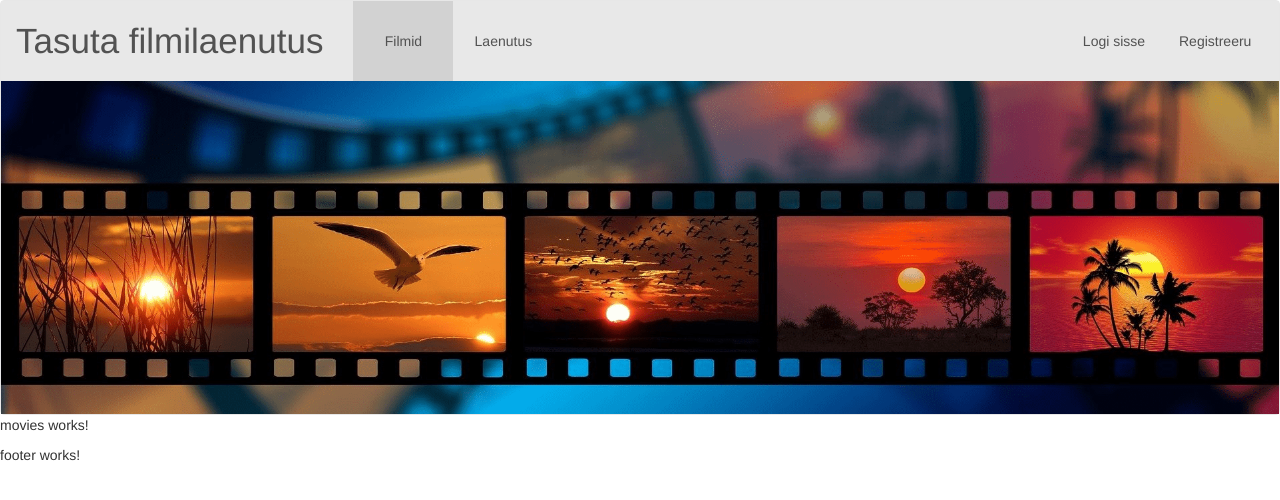
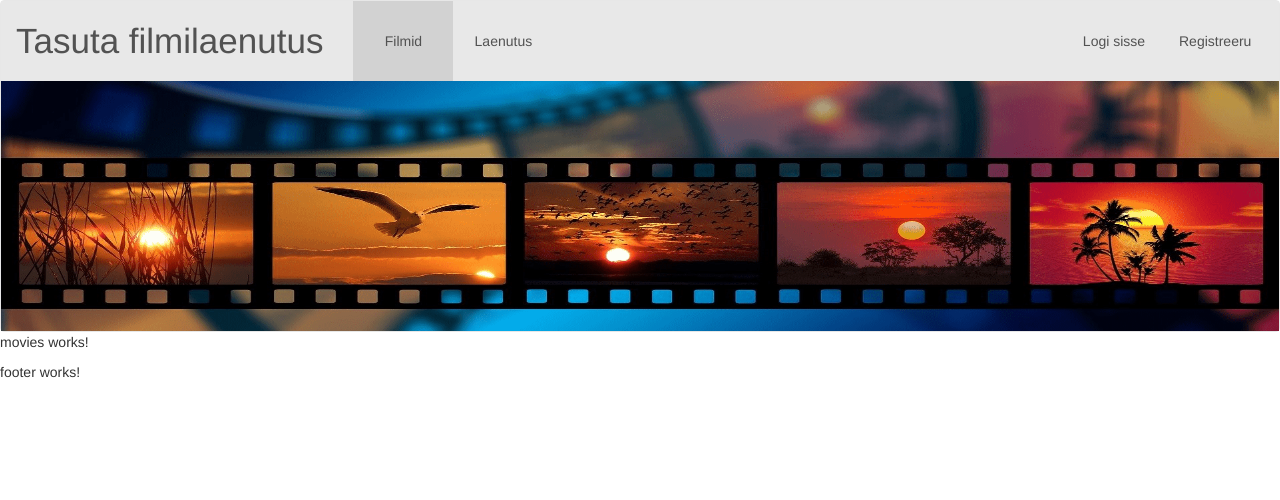
Before and after one commit to kvalge/movies-security-docker-angular, an Angular app: page /movies in a window 1280 px wide. Shown: the top 500 px of the page. Built offline with nearby package versions, Linux system fonts and the light colour scheme.

Commit message:
Updated header.

```diff
--- a/src/app/layout/header/header.component.css
+++ b/src/app/layout/header/header.component.css
@@ -15,13 +15,6 @@ nav {
   padding-right: 30px;
 }
 
-.logo {
-  max-width: 67px;
-  margin-right: 5px;
-  margin-left: 30px;
-  margin-top: 10px
-}
-
 .active > a {
   height: 80px;
   background: #d2d2d2;
@@ -32,3 +25,8 @@ li {
   text-align: center;
   font-size: 14px;
 }
+
+img{
+  height: 250px;
+  width: 100%;
+}
```
